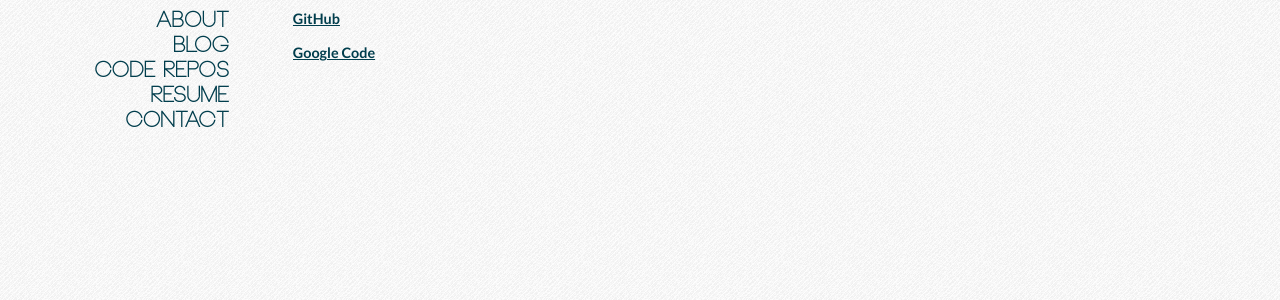
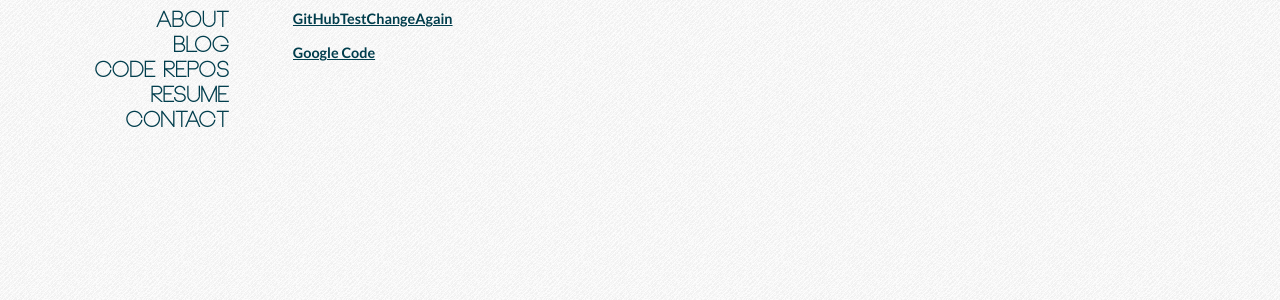
Before and after one commit to BNHeadrick/ProfSite, a CakePHP app: the page made by app/View/Pages/repos.ctp in a window 1280 px wide. Shown: the part 71-371 px from the top of the page. Run offline with PHP 8.4 and a stand-in for CakePHP, Linux system fonts and the light colour scheme; the template is opened without the code that fills it, so the values that code supplies are empty; some libraries are stand-ins or nearby versions; some web fonts are replaced.

Commit message:
tesing once again

```diff
--- a/app/View/Pages/repos.ctp
+++ b/app/View/Pages/repos.ctp
@@ -1,6 +1,6 @@
 
 
-<a href="https://github.com/BNHeadrick">GitHub</a>
+<a href="https://github.com/BNHeadrick">GitHubTestChangeAgain</a>
 
 <br/><br/>
 <a href="https://code.google.com/u/108903650649881242632/">Google Code</a>
```
